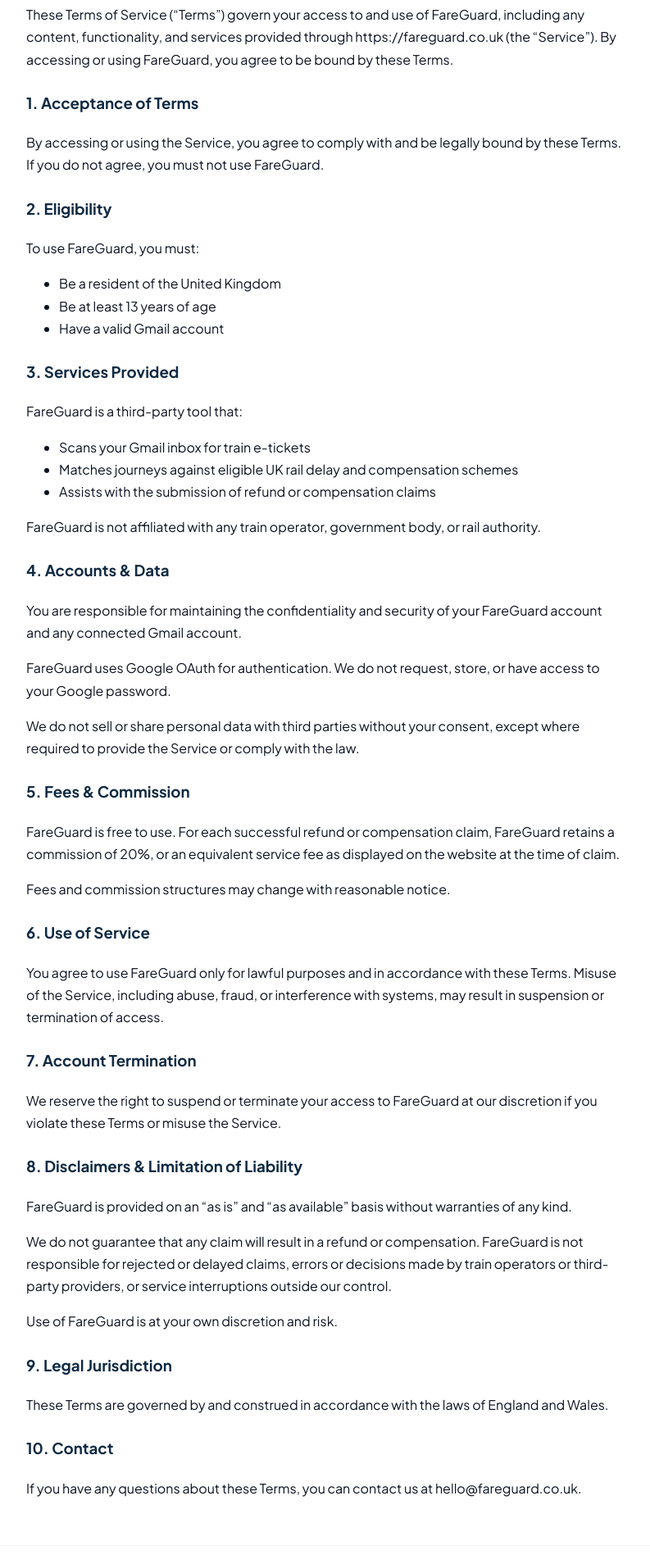
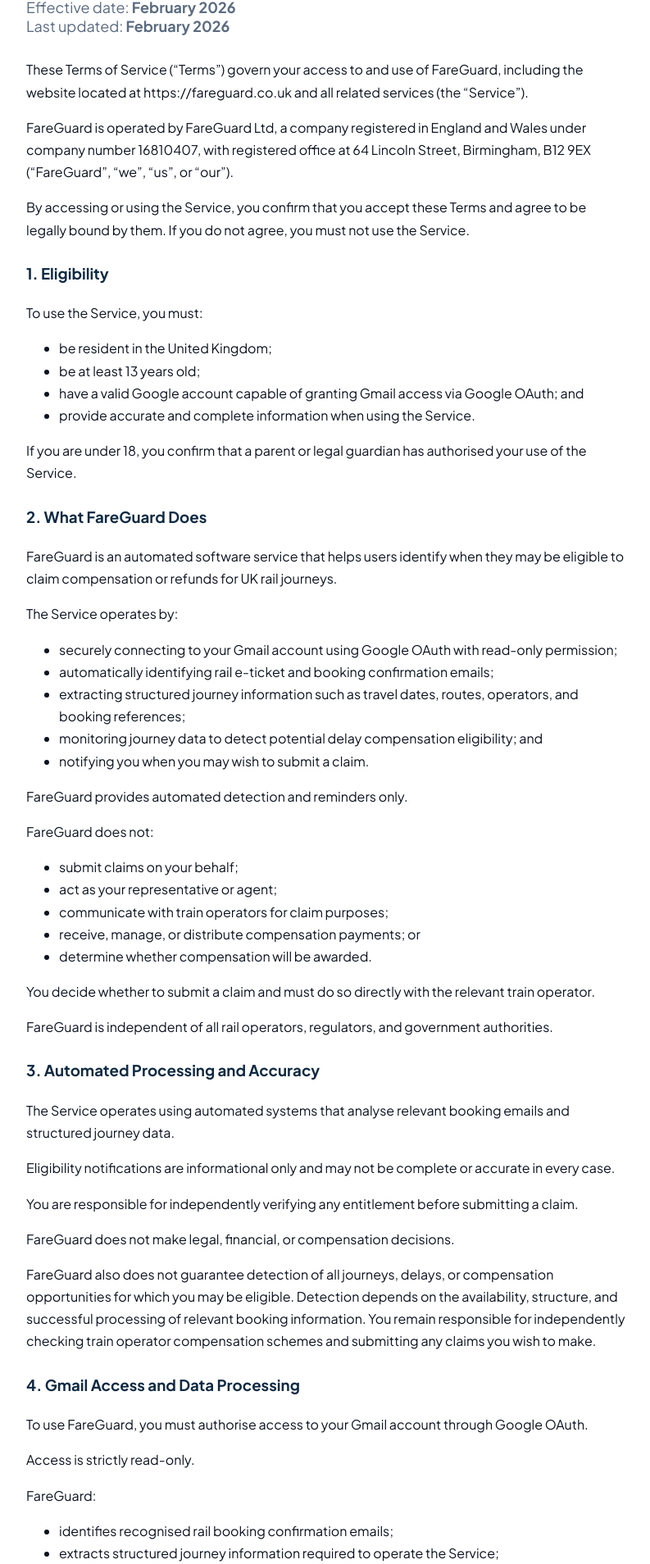
Before and after one commit to fareguard/fg-rail-pwa-starter, a Next.js app: page /tos in a window 1280 px wide. Shown: the part 264-2172 px from the top of the page at 82% size, without its empty margins (242-1035 px from the left). Built offline with nearby package versions, Linux system fonts and the light colour scheme.

Commit message:
Update page.tsx

```diff
--- a/app/(app)/tos/page.tsx
+++ b/app/(app)/tos/page.tsx
@@ -16,115 +16,324 @@ export default function TermsOfService() {
 
       <section className="section">
         <div className="container" style={{ maxWidth: 780 }}>
-          <h1 className="h1">Terms of Service</h1>
+          <h1 className="h1">FareGuard Terms of Service</h1>
           <p className="sub" style={{ marginTop: 8 }}>
-            Effective Date: <strong>January 2026</strong><br />
-            Last Updated: <strong>January 2026</strong>
+            Effective date: <strong>February 2026</strong><br />
+            Last updated: <strong>February 2026</strong>
           </p>
 
           <div style={{ marginTop: 28, lineHeight: 1.7 }}>
+
             <p>
               These Terms of Service (“Terms”) govern your access to and use of FareGuard,
-              including any content, functionality, and services provided through{" "}
-              <a href="https://fareguard.co.uk">https://fareguard.co.uk</a> (the “Service”).
-              By accessing or using FareGuard, you agree to be bound by these Terms.
+              including the website located at{" "}
+              <a href="https://fareguard.co.uk">https://fareguard.co.uk</a> and all related
+              services (the “Service”).
             </p>
 
-            <h3 style={{ marginTop: 24, color: "var(--fg-navy)" }}>1. Acceptance of Terms</h3>
             <p>
-              By accessing or using the Service, you agree to comply with and be legally
-              bound by these Terms. If you do not agree, you must not use FareGuard.
+              FareGuard is operated by FareGuard Ltd, a company registered in England and
+              Wales under company number 16810407, with registered office at 64 Lincoln
+              Street, Birmingham, B12 9EX (“FareGuard”, “we”, “us”, or “our”).
             </p>
 
-            <h3 style={{ marginTop: 24, color: "var(--fg-navy)" }}>2. Eligibility</h3>
-            <p>To use FareGuard, you must:</p>
+            <p>
+              By accessing or using the Service, you confirm that you accept these Terms and
+              agree to be legally bound by them. If you do not agree, you must not use the
+              Service.
+            </p>
+
+            <h3 style={{ marginTop: 24, color: "var(--fg-navy)" }}>1. Eligibility</h3>
+            <p>To use the Service, you must:</p>
             <ul>
-              <li>Be a resident of the United Kingdom</li>
-              <li>Be at least 13 years of age</li>
-              <li>Have a valid Gmail account</li>
+              <li>be resident in the United Kingdom;</li>
+              <li>be at least 13 years old;</li>
+              <li>have a valid Google account capable of granting Gmail access via Google OAuth; and</li>
+              <li>provide accurate and complete information when using the Service.</li>
+            </ul>
+            <p>
+              If you are under 18, you confirm that a parent or legal guardian has authorised
+              your use of the Service.
+            </p>
+
+            <h3 style={{ marginTop: 24, color: "var(--fg-navy)" }}>2. What FareGuard Does</h3>
+            <p>
+              FareGuard is an automated software service that helps users identify when they
+              may be eligible to claim compensation or refunds for UK rail journeys.
+            </p>
+            <p>The Service operates by:</p>
+            <ul>
+              <li>securely connecting to your Gmail account using Google OAuth with read-only permission;</li>
+              <li>automatically identifying rail e-ticket and booking confirmation emails;</li>
+              <li>extracting structured journey information such as travel dates, routes, operators, and booking references;</li>
+              <li>monitoring journey data to detect potential delay compensation eligibility; and</li>
+              <li>notifying you when you may wish to submit a claim.</li>
             </ul>
 
-            <h3 style={{ marginTop: 24, color: "var(--fg-navy)" }}>3. Services Provided</h3>
-            <p>FareGuard is a third-party tool that:</p>
+            <p>FareGuard provides automated detection and reminders only.</p>
+            <p>FareGuard does not:</p>
             <ul>
-              <li>Scans your Gmail inbox for train e-tickets</li>
-              <li>
-                Matches journeys against eligible UK rail delay and compensation schemes
-              </li>
-              <li>
-                Assists with the submission of refund or compensation claims
-              </li>
+              <li>submit claims on your behalf;</li>
+              <li>act as your representative or agent;</li>
+              <li>communicate with train operators for claim purposes;</li>
+              <li>receive, manage, or distribute compensation payments; or</li>
+              <li>determine whether compensation will be awarded.</li>
             </ul>
+
             <p>
-              FareGuard is not affiliated with any train operator, government body, or rail
-              authority.
-            </p>
-
-            <h3 style={{ marginTop: 24, color: "var(--fg-navy)" }}>4. Accounts &amp; Data</h3>
-            <p>
-              You are responsible for maintaining the confidentiality and security of your
-              FareGuard account and any connected Gmail account.
+              You decide whether to submit a claim and must do so directly with the relevant
+              train operator.
             </p>
             <p>
-              FareGuard uses Google OAuth for authentication. We do not request, store, or
-              have access to your Google password.
-            </p>
-            <p>
-              We do not sell or share personal data with third parties without your consent,
-              except where required to provide the Service or comply with the law.
-            </p>
-
-            <h3 style={{ marginTop: 24, color: "var(--fg-navy)" }}>5. Fees &amp; Commission</h3>
-            <p>
-              FareGuard is free to use. For each successful refund or compensation claim,
-              FareGuard retains a commission of 20%, or an equivalent service fee as
-              displayed on the website at the time of claim.
-            </p>
-            <p>
-              Fees and commission structures may change with reasonable notice.
-            </p>
-
-            <h3 style={{ marginTop: 24, color: "var(--fg-navy)" }}>6. Use of Service</h3>
-            <p>
-              You agree to use FareGuard only for lawful purposes and in accordance with
-              these Terms. Misuse of the Service, including abuse, fraud, or interference
-              with systems, may result in suspension or termination of access.
-            </p>
-
-            <h3 style={{ marginTop: 24, color: "var(--fg-navy)" }}>7. Account Termination</h3>
-            <p>
-              We reserve the right to suspend or terminate your access to FareGuard at our
-              discretion if you violate these Terms or misuse the Service.
+              FareGuard is independent of all rail operators, regulators, and government
+              authorities.
             </p>
 
             <h3 style={{ marginTop: 24, color: "var(--fg-navy)" }}>
-              8. Disclaimers &amp; Limitation of Liability
+              3. Automated Processing and Accuracy
             </h3>
             <p>
-              FareGuard is provided on an “as is” and “as available” basis without
-              warranties of any kind.
+              The Service operates using automated systems that analyse relevant booking
+              emails and structured journey data.
             </p>
             <p>
-              We do not guarantee that any claim will result in a refund or compensation.
-              FareGuard is not responsible for rejected or delayed claims, errors or
-              decisions made by train operators or third-party providers, or service
-              interruptions outside our control.
+              Eligibility notifications are informational only and may not be complete or
+              accurate in every case.
             </p>
             <p>
-              Use of FareGuard is at your own discretion and risk.
+              You are responsible for independently verifying any entitlement before
+              submitting a claim.
+            </p>
+            <p>
+              FareGuard does not make legal, financial, or compensation decisions.
+            </p>
+            <p>
+              FareGuard also does not guarantee detection of all journeys, delays, or
+              compensation opportunities for which you may be eligible. Detection depends on
+              the availability, structure, and successful processing of relevant booking
+              information. You remain responsible for independently checking train operator
+              compensation schemes and submitting any claims you wish to make.
             </p>
 
-            <h3 style={{ marginTop: 24, color: "var(--fg-navy)" }}>9. Legal Jurisdiction</h3>
+            <h3 style={{ marginTop: 24, color: "var(--fg-navy)" }}>
+              4. Gmail Access and Data Processing
+            </h3>
             <p>
-              These Terms are governed by and construed in accordance with the laws of
-              England and Wales.
+              To use FareGuard, you must authorise access to your Gmail account through
+              Google OAuth.
+            </p>
+            <p>Access is strictly read-only.</p>
+            <p>FareGuard:</p>
+            <ul>
+              <li>identifies recognised rail booking confirmation emails;</li>
+              <li>extracts structured journey information required to operate the Service;</li>
+              <li>does not store full email content after processing; and</li>
+              <li>does not send, edit, or delete emails in your Gmail account.</li>
+            </ul>
+            <p>Non-relevant emails are not retained.</p>
+            <p>
+              Processing is automated and programmatic. Human review occurs only where
+              strictly necessary for technical support or service reliability.
+            </p>
+            <p>
+              You may revoke Gmail access at any time through your Google account permissions
+              or within the Service. Some functionality may stop if access is revoked.
             </p>
 
-            <h3 style={{ marginTop: 24, color: "var(--fg-navy)" }}>10. Contact</h3>
+            <h3 style={{ marginTop: 24, color: "var(--fg-navy)" }}>
+              5. User Responsibilities
+            </h3>
+            <p>You agree to:</p>
+            <ul>
+              <li>review notifications provided by the Service;</li>
+              <li>independently confirm claim eligibility;</li>
+              <li>submit claims directly to train operators yourself;</li>
+              <li>ensure any claim you submit is accurate and lawful; and</li>
+              <li>notify us promptly of unauthorised access or technical issues.</li>
+            </ul>
+            <p>You are responsible for any claim you choose to make.</p>
+
+            <h3 style={{ marginTop: 24, color: "var(--fg-navy)" }}>6. Acceptable Use</h3>
+            <p>You must not:</p>
+            <ul>
+              <li>attempt to access or interfere with other users’ data;</li>
+              <li>misuse Gmail access permissions;</li>
+              <li>attempt to reverse engineer or extract source code;</li>
+              <li>interfere with the operation or security of the Service;</li>
+              <li>use the Service for unlawful purposes; or</li>
+              <li>provide false or misleading information.</li>
+            </ul>
             <p>
-              If you have any questions about these Terms, you can contact us at{" "}
-              <a href="mailto:hello@fareguard.co.uk">hello@fareguard.co.uk</a>.
+              We may suspend or restrict access where misuse is reasonably suspected.
             </p>
+
+            <h3 style={{ marginTop: 24, color: "var(--fg-navy)" }}>7. Service Availability</h3>
+            <p>
+              We aim to provide continuous access but do not guarantee uninterrupted
+              availability.
+            </p>
+            <p>The Service may be suspended or restricted for:</p>
+            <ul>
+              <li>maintenance or upgrades;</li>
+              <li>technical failures;</li>
+              <li>security concerns;</li>
+              <li>legal or regulatory requirements; or</li>
+              <li>circumstances beyond our reasonable control.</li>
+            </ul>
+
+            <h3 style={{ marginTop: 24, color: "var(--fg-navy)" }}>8. Intellectual Property</h3>
+            <p>
+              All intellectual property rights in the Service, including software, branding,
+              and content, belong to FareGuard or its licensors.
+            </p>
+            <p>
+              You are granted a limited, non-exclusive, non-transferable licence to use the
+              Service for personal, non-commercial purposes only.
+            </p>
+            <p>
+              You must not copy, modify, distribute, reverse engineer, or commercially
+              exploit any part of the Service.
+            </p>
+
+            <h3 style={{ marginTop: 24, color: "var(--fg-navy)" }}>
+              9. Privacy and Data Protection
+            </h3>
+            <p>
+              Our use of personal data is governed by our Privacy Policy.
+            </p>
+            <p>
+              By using the Service, you acknowledge that personal data is processed as
+              described in that policy, including automated analysis of relevant booking
+              emails and retention of structured journey data.
+            </p>
+
+            <h3 style={{ marginTop: 24, color: "var(--fg-navy)" }}>
+              10. Suspension and Termination
+            </h3>
+            <p>
+              You may stop using the Service at any time and disconnect your Gmail account.
+            </p>
+            <p>We may suspend or terminate access if:</p>
+            <ul>
+              <li>you breach these Terms;</li>
+              <li>misuse of the Service is reasonably suspected;</li>
+              <li>required by law or regulation; or</li>
+              <li>continued provision is not commercially or technically feasible.</li>
+            </ul>
+            <p>Where reasonably possible, we will provide notice.</p>
+
+            <h3 style={{ marginTop: 24, color: "var(--fg-navy)" }}>11. Consumer Rights</h3>
+            <p>
+              Nothing in these Terms limits or excludes your statutory rights under UK
+              consumer law.
+            </p>
+            <p>
+              We will provide the Service with reasonable care and skill.
+            </p>
+            <p>
+              If the Service does not meet this standard, you may be entitled to legal
+              remedies, including repeat performance or an appropriate price reduction where
+              applicable.
+            </p>
+
+            <h3 style={{ marginTop: 24, color: "var(--fg-navy)" }}>12. Right to Cancel</h3>
+            <p>
+              You have the right to cancel your agreement within 14 days of accepting these
+              Terms.
+            </p>
+            <p>
+              However, the Service begins immediately when you connect your Gmail account and
+              allow processing to start. By connecting your account and using the Service
+              during the cancellation period, you request immediate performance.
+            </p>
+            <p>
+              As FareGuard is provided free of charge, cancellation does not involve any
+              refund or financial adjustment.
+            </p>
+            <p>
+              You may stop using the Service at any time by disconnecting your Gmail account
+              through your Google account permissions or within the FareGuard dashboard. Once
+              disconnected, processing stops and your use of the Service ends.
+            </p>
+
+            <h3 style={{ marginTop: 24, color: "var(--fg-navy)" }}>13. Disclaimers</h3>
+            <p>The Service is provided on an “as is” and “as available” basis.</p>
+            <p>We do not guarantee:</p>
+            <ul>
+              <li>that compensation or refunds will be available;</li>
+              <li>that eligibility assessments are accurate or complete;</li>
+              <li>decisions made by train operators; or</li>
+              <li>uninterrupted or error-free operation;</li>
+              <li>
+                that all eligible journeys, delays, or compensation opportunities will be
+                identified by the Service.
+              </li>
+            </ul>
+
+            <h3 style={{ marginTop: 24, color: "var(--fg-navy)" }}>
+              14. Limitation of Liability
+            </h3>
+            <p>Nothing in these Terms excludes liability for:</p>
+            <ul>
+              <li>death or personal injury caused by negligence;</li>
+              <li>fraud or fraudulent misrepresentation; or</li>
+              <li>any liability that cannot be excluded under law.</li>
+            </ul>
+            <p>
+              Subject to the above, FareGuard’s total liability arising from the Service
+              shall not exceed £100.
+            </p>
+            <p>We are not liable for:</p>
+            <ul>
+              <li>claim rejection by train operators;</li>
+              <li>actions or decisions of third parties;</li>
+              <li>indirect or consequential loss; or</li>
+              <li>loss of opportunity or expected savings.</li>
+            </ul>
+
+            <h3 style={{ marginTop: 24, color: "var(--fg-navy)" }}>
+              15. Changes to the Service or Terms
+            </h3>
+            <p>
+              We may update these Terms to reflect legal, technical, or commercial changes.
+            </p>
+            <p>
+              Where changes materially affect users, we will provide reasonable notice.
+            </p>
+            <p>
+              If you do not agree with updated Terms, you may stop using the Service and
+              disconnect your account before the changes take effect.
+            </p>
+
+            <h3 style={{ marginTop: 24, color: "var(--fg-navy)" }}>16. Entire Agreement</h3>
+            <p>
+              These Terms and the Privacy Policy form the entire agreement between you and
+              FareGuard regarding use of the Service.
+            </p>
+
+            <h3 style={{ marginTop: 24, color: "var(--fg-navy)" }}>
+              17. Governing Law and Jurisdiction
+            </h3>
+            <p>
+              These Terms are governed by the laws of England and Wales.
+            </p>
+            <p>
+              If you are a consumer, you may bring legal proceedings in the courts of the
+              part of the United Kingdom where you live.
+            </p>
+
+            <h3 style={{ marginTop: 24, color: "var(--fg-navy)" }}>18. Contact</h3>
+            <p>
+              FareGuard Ltd<br />
+              64 Lincoln Street<br />
+              Birmingham<br />
+              B12 9EX<br />
+              United Kingdom
+            </p>
+            <p>
+              Email: <a href="mailto:hello@fareguard.co.uk">hello@fareguard.co.uk</a>
+            </p>
+
           </div>
         </div>
       </section>
```
